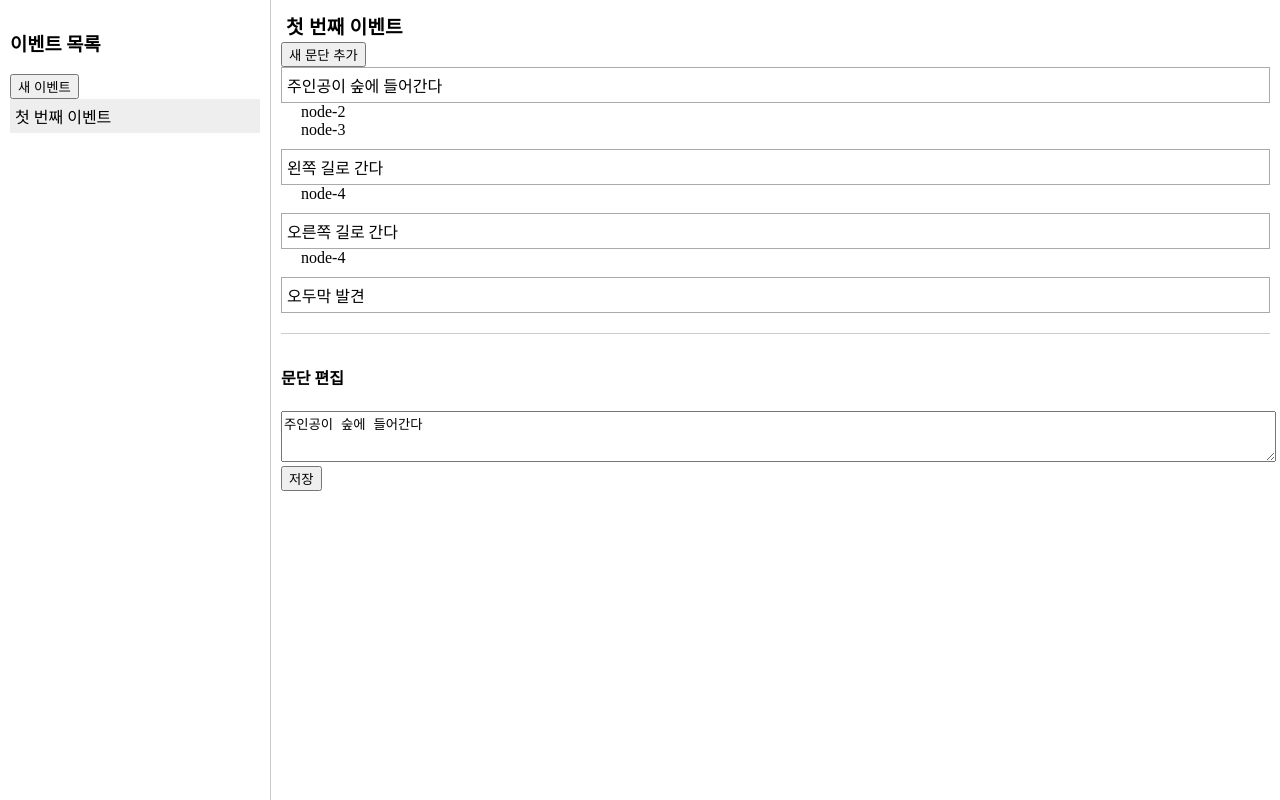
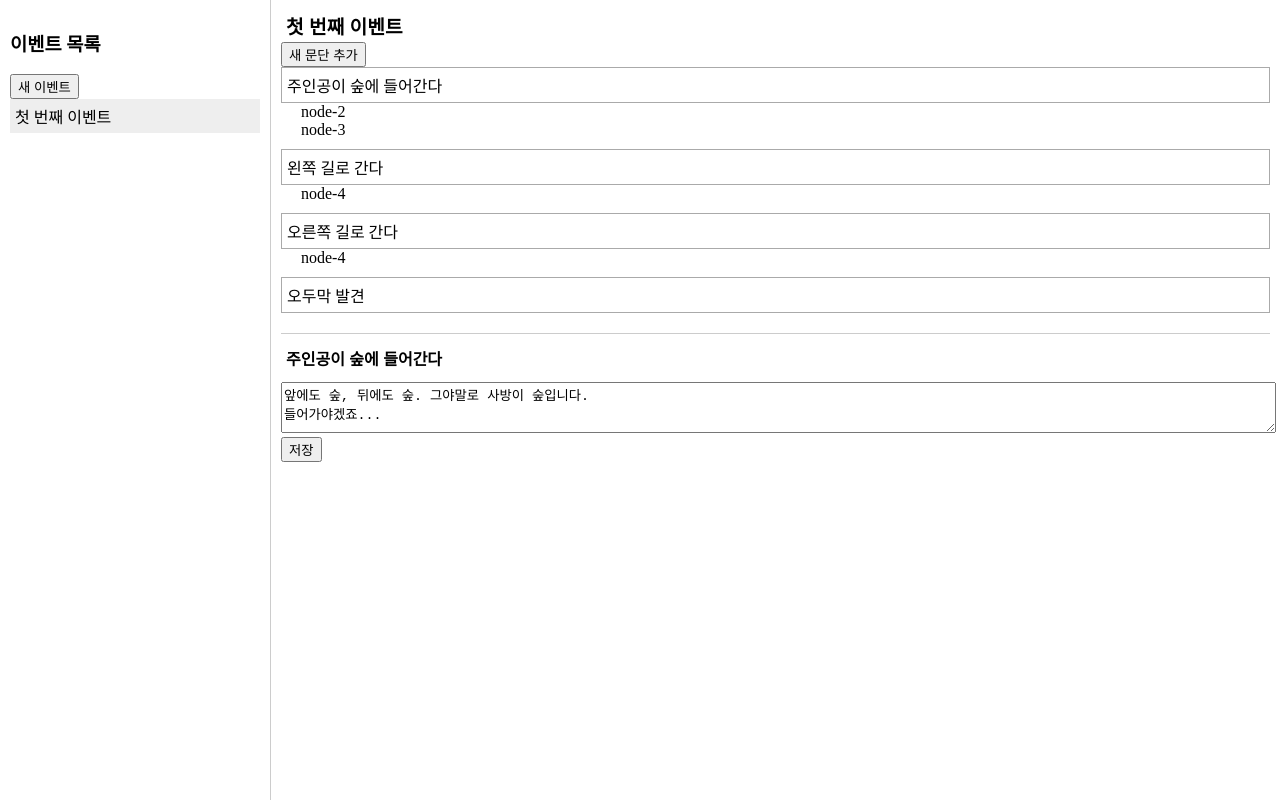
Before and after one commit to hyuckkim/vue-diagram, a Vue app: page / in a window 1280 px wide. Both pictures are taken after a click on the element "주인공이 숲에 들어간다". Built offline with nearby package versions, Linux system fonts and the light colour scheme.

Commit message:
add titile to node

```diff
--- a/src/components/NodeEditor.vue
+++ b/src/components/NodeEditor.vue
@@ -1,6 +1,6 @@
 <template>
   <div style="margin-top:20px; border-top:1px solid #ccc; padding-top:10px;">
-    <h4>문단 편집</h4>
+    <input class="title" v-model="node.title" placeholder="문단 제목" style="width:100%; margin-bottom:10px;">
     <textarea v-model="text" rows="3" style="width:100%"></textarea>
     <button @click="updateText">저장</button>
   </div>
@@ -19,3 +19,11 @@ watch(() => node.text, (val) => text.value = val)
 
 const updateText = () => store.updateNodeText(store.selectedEventId, node.id, text.value)
 </script>
+<style scoped>
+.title {
+  font-size: 1em;
+  font-weight: bold;
+  border: 0;
+  padding: 5px;
+}
+</style>
--- a/src/components/NodeGraph.vue
+++ b/src/components/NodeGraph.vue
@@ -2,7 +2,7 @@
   <div>
     <div v-for="node in event.nodes" :key="node.id" style="margin-bottom:10px;">
       <div @click="selectNode(node.id)" style="padding:5px; border:1px solid #aaa; cursor:pointer;">
-        {{ node.text }}
+        {{ node.title || '(제목 없음)' }}
       </div>
       <div v-if="node.next.length" style="margin-left:20px;">
         <div v-for="nextId in node.next" :key="nextId">
--- a/src/stores/useEventStore.ts
+++ b/src/stores/useEventStore.ts
@@ -8,6 +8,7 @@ export type Event = {
 }
 export type EventNode = {
   id: string
+  title: string
   text: string
   next: string[]
 }
@@ -17,10 +18,10 @@ export const useEventStore = defineStore('event', () => {
       id: 'event-1',
       title: '첫 번째 이벤트',
       nodes: [
-        { id: 'node-1', text: '주인공이 숲에 들어간다', next: ['node-2', 'node-3'] },
-        { id: 'node-2', text: '왼쪽 길로 간다', next: ['node-4'] },
-        { id: 'node-3', text: '오른쪽 길로 간다', next: ['node-4'] },
-        { id: 'node-4', text: '오두막 발견', next: [] }
+        { id: 'node-1', title: '주인공이 숲에 들어간다', text: '앞에도 숲, 뒤에도 숲. 그야말로 사방이 숲입니다. \n들어가야겠죠...', next: ['node-2', 'node-3'] },
+        { id: 'node-2', title: '왼쪽 길로 간다', text: '책을 읽을 때 왼쪽부터 읽듯, 당신은 왼쪽을 선택했습니다. 맞는 선택일까요?', next: ['node-4'] },
+        { id: 'node-3', title: '오른쪽 길로 간다', text: '누군가가, 오른 쪽이 옳은 쪽이라고 말했던 것 같습니다. 당신은 그가 옳은 말을 햇길 바라며 전진합니다.', next: ['node-4'] },
+        { id: 'node-4', title: '오두막 발견', text: '세월의 흐름을 정통으로 맞은 듯한 오두막길입니다. 음... 저기서 자면 시원하겠네요!', next: [] }
       ]
     }
   ])
@@ -43,7 +44,7 @@ export const useEventStore = defineStore('event', () => {
     const event = events.value.find(e => e.id === eventId)
     if (!event) return
     const nodeId = `node-${event.nodes.length + 1}`
-    event.nodes.push({ id: nodeId, text: '새 문단', next: [] })
+    event.nodes.push({ id: nodeId, title: '새 문단', text: '', next: [] })
     selectedNodeId.value = nodeId
   }
 
```
